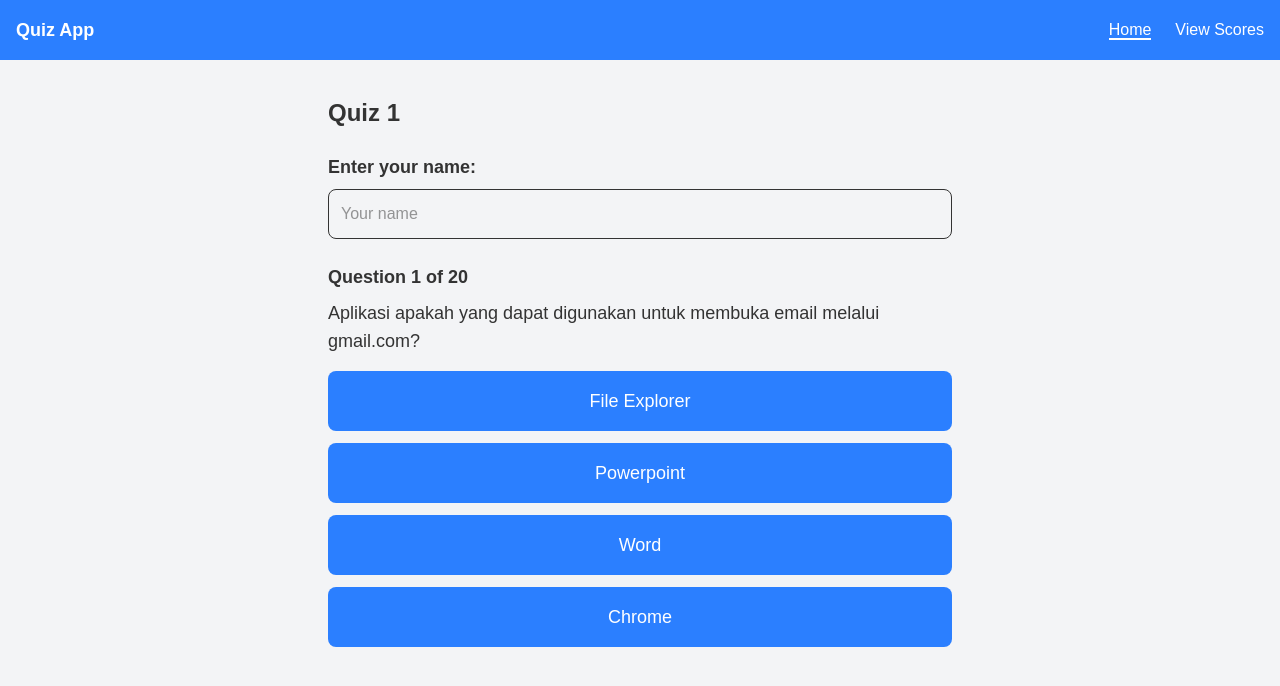
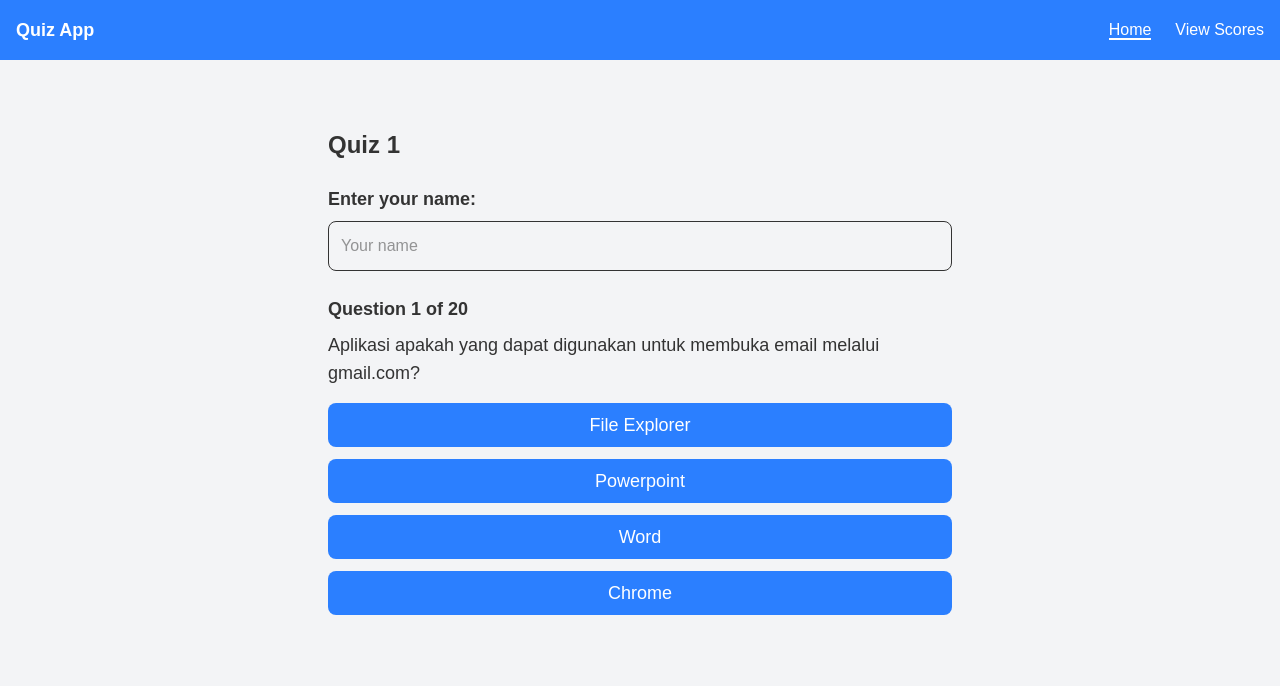
Before and after one commit to Eunike341/quiz-app, a React (Vite) app: page / in a window 1280 px wide. Shown: the top 686 px of the page. Built offline with nearby package versions, Linux system fonts and the light colour scheme; no server answers.

Commit message:
smaller button

```diff
--- a/src/components/QuizQuestionCard.tsx
+++ b/src/components/QuizQuestionCard.tsx
@@ -50,7 +50,7 @@ const QuizQuestionCard = ({
         {shuffledOptions.map((option: QuizOption, idx: number) => (
           <button
             key={idx}
-            className="block w-full bg-blue-500 text-white p-4 rounded-lg hover:bg-blue-700 transition-all text-lg font-medium"
+            className="block w-full bg-blue-500 text-white p-2 rounded-lg hover:bg-blue-700 transition-all text-lg font-medium"
             onClick={() => handleAnswer(option.text)}
             disabled={showNext || showRetry}
           >
```
